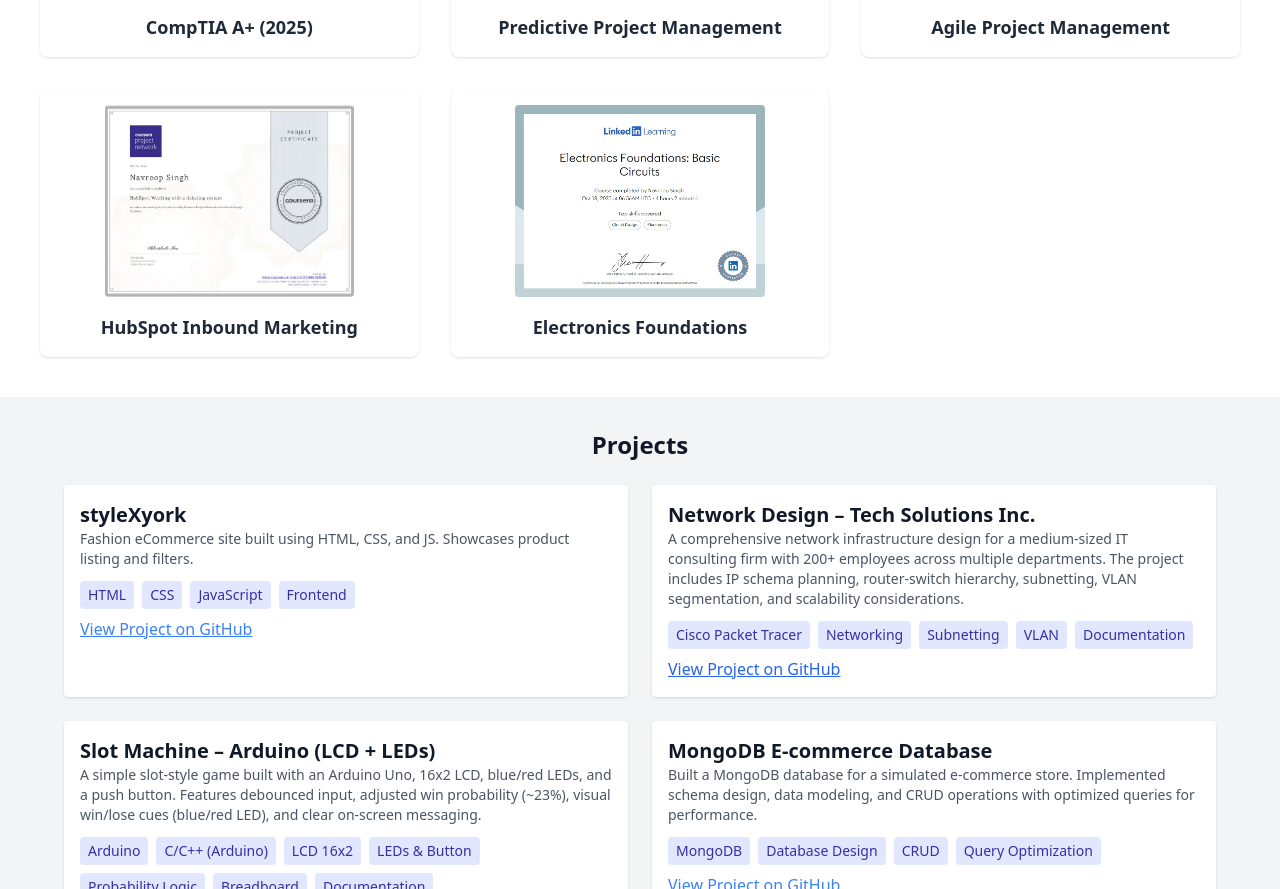
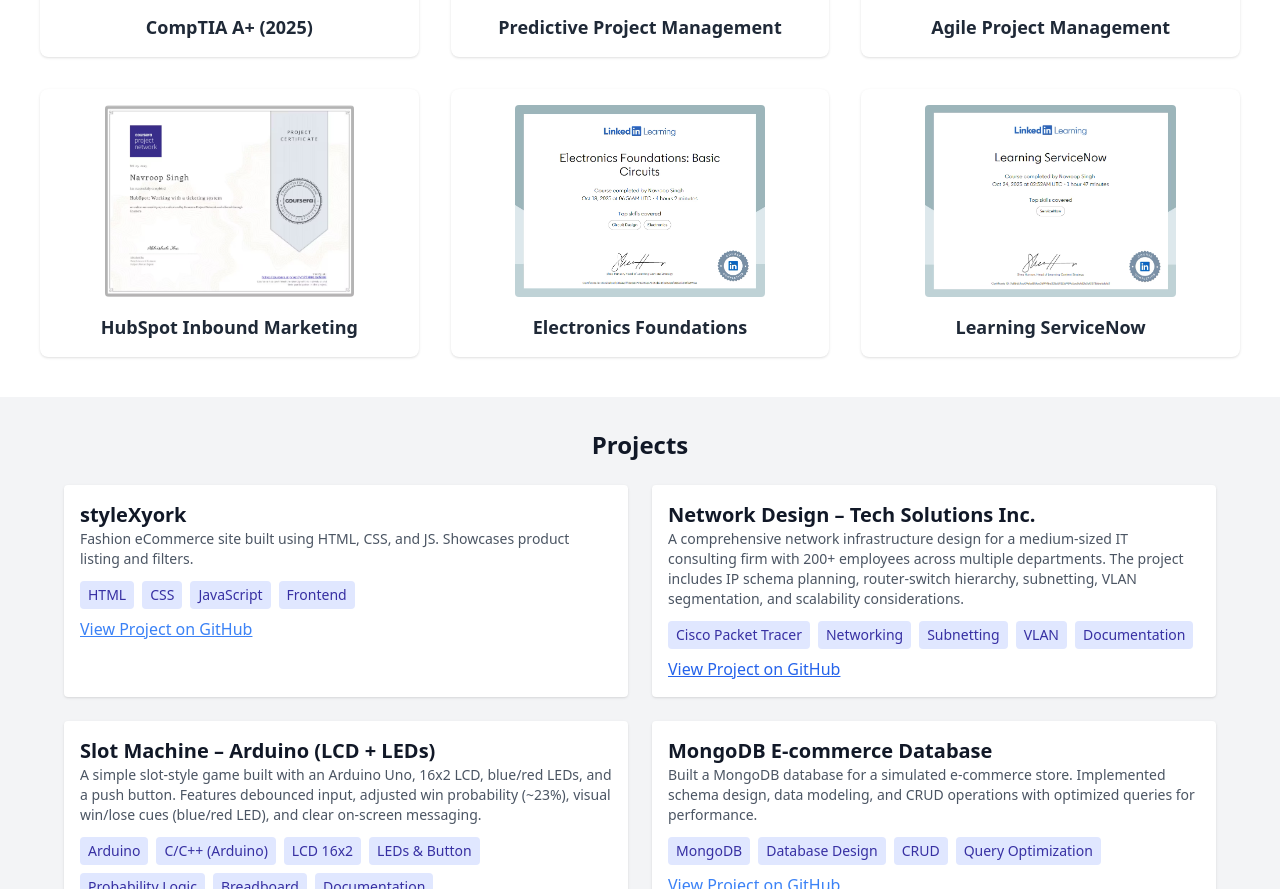
Before and after one commit to Navroop-ssandhu/navroop-portfolio, a plain HTML site: page index.html in a window 1280 px wide. Shown: the part 3323-4212 px from the top of the page. Drawn offline with nearby package versions, Linux system fonts and the light colour scheme.

Commit message:
Added Learning ServiceNow Certificate

```diff
--- a/index.html
+++ b/index.html
@@ -147,6 +147,10 @@
       <div class="bg-white rounded-lg shadow p-4 text-center">
         <img src="Electronics_CERT_AVIF.avif" alt="CompTIA A+ Certification" class="mx-auto h-48 object-contain rounded">
         <h3 class="mt-4 font-semibold text-gray-800 text-lg">Electronics Foundations</h3>
+      </div>
+      <div class="bg-white rounded-lg shadow p-4 text-center">
+        <img src="ServiceNow_AVIF.avif" alt="CompTIA A+ Certification" class="mx-auto h-48 object-contain rounded">
+        <h3 class="mt-4 font-semibold text-gray-800 text-lg">Learning ServiceNow</h3>
       </div>
     </div>
   </section>
```
Also changed, not shown: ServiceNow_AVIF.avif (added).
